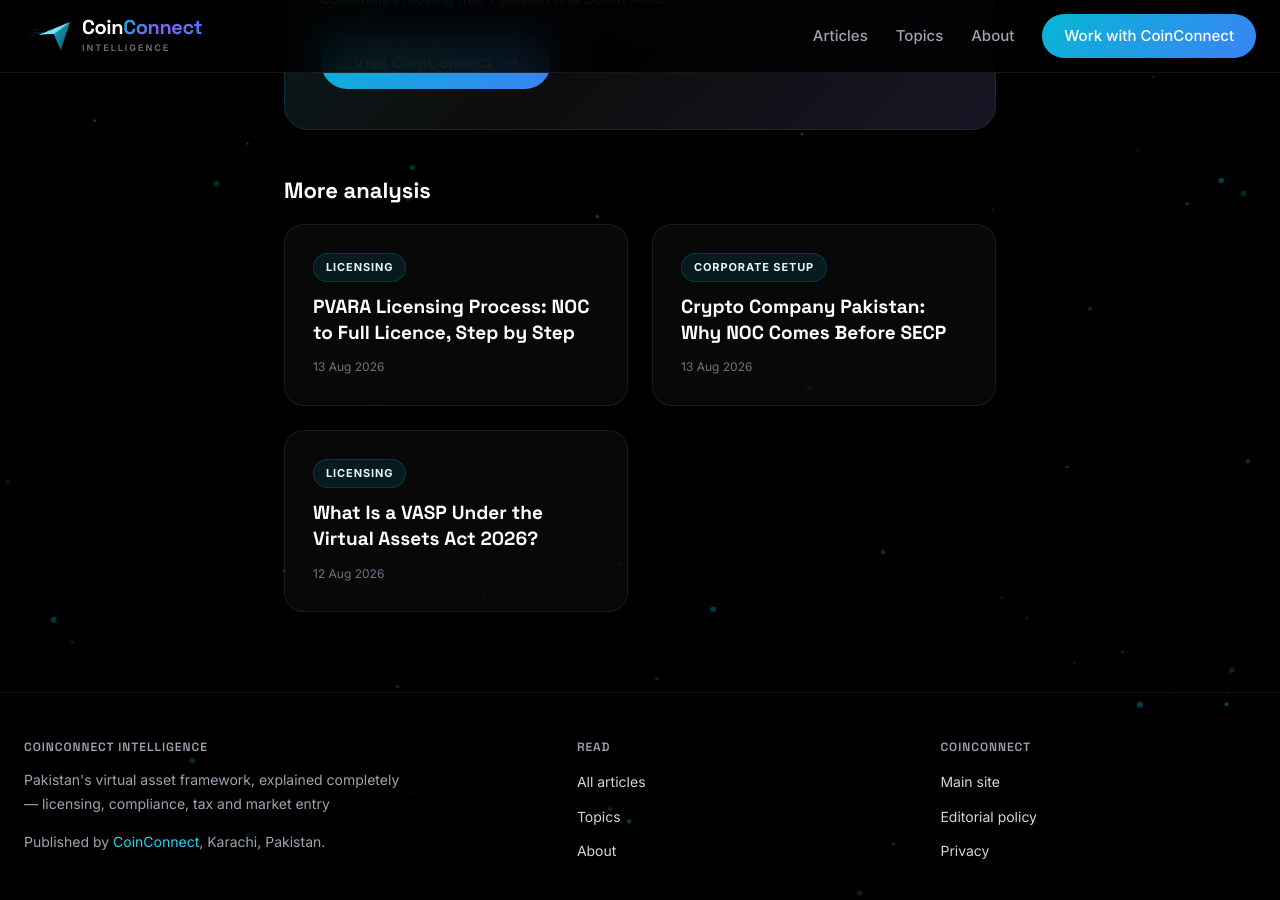
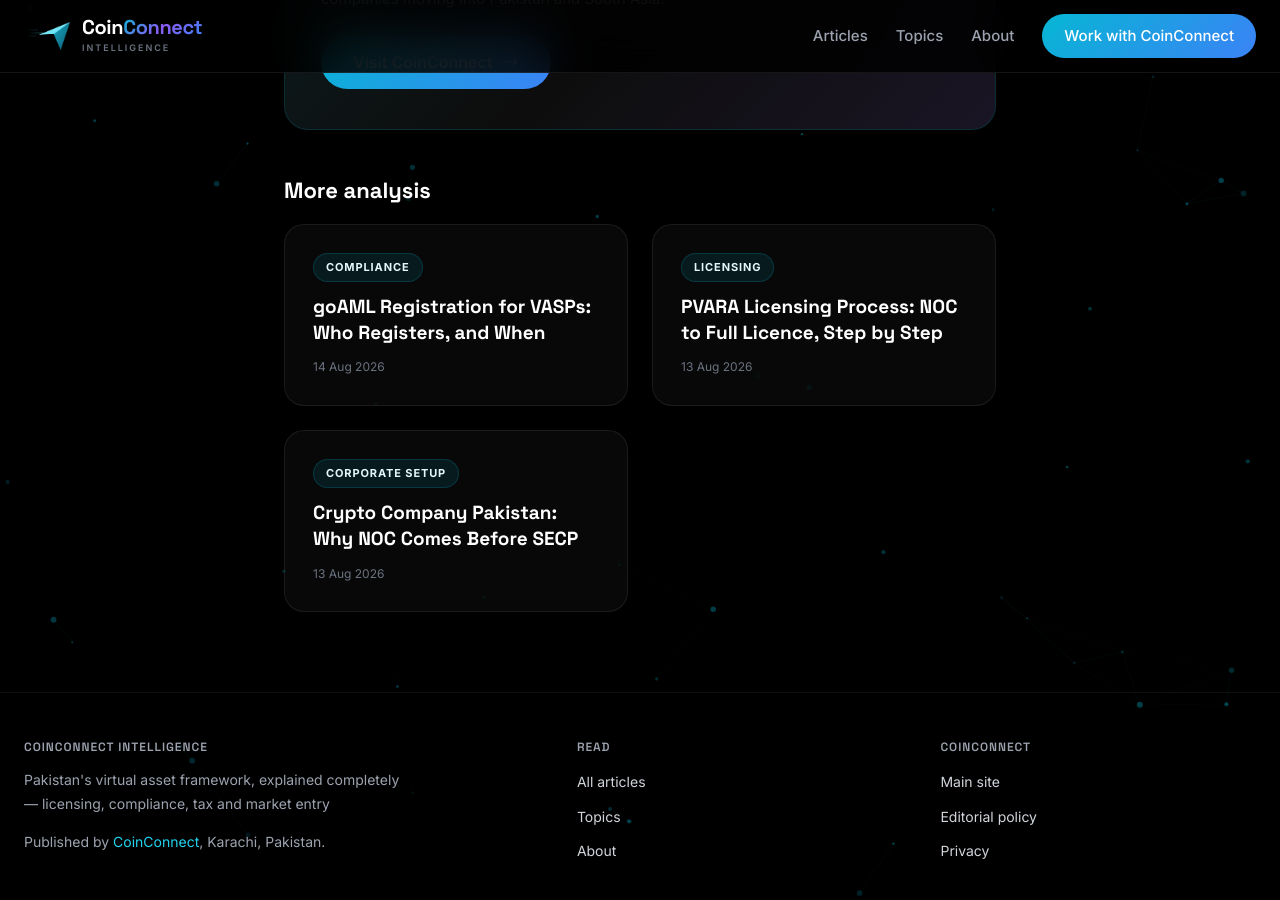
Before and after one commit to coinconnect-pk/coinconnect-pk.github.io, a Jekyll site: the page built from _posts/2026-08-08-who-needs-a-pvara-licence-in-pakistan.md, in a window 1280 px wide and 900 px high, scrolled down 5807 px. Built offline with Jekyll 4.4.1, drawn with Linux system fonts in a browser that asks for light colours.

Commit message:
Publish article for 2026-08-14

```diff
--- a/_data/linkmap.yml
+++ b/_data/linkmap.yml
@@ -274,3 +274,6 @@ blog:
   - url: "https://blog.coinconnect.site/pvara-licensing-process-noc-to-full-licence-step-by-step/"
     title: "PVARA Licensing Process: NOC to Full Licence, Step by Step"
     topics: [pvara, licensing, process, noc, full, licence, step]
+  - url: "https://blog.coinconnect.site/goaml-registration-for-vasps-who-registers-and-when/"
+    title: "goAML Registration for VASPs: Who Registers, and When"
+    topics: [goaml, registration, vasps, registers, compliance]
--- a/_data/published-log.csv
+++ b/_data/published-log.csv
@@ -11,3 +11,4 @@ date,source,title,words
 2026-08-12,queue,"What Is a VASP Under the Virtual Assets Act 2026?",1853
 2026-08-13,queue,"Crypto Company Pakistan: Why NOC Comes Before SECP",2059
 2026-08-13,queue,"PVARA Licensing Process: NOC to Full Licence, Step by Step",2390
+2026-08-14,queue,"goAML Registration for VASPs: Who Registers, and When",1911
--- a/_queue/013-goaml-registration-for-vasps-who-registers-and-when.md
+++ b/_posts/2026-08-14-goaml-registration-for-vasps-who-registers-and-when.md
@@ -1,7 +1,7 @@
 ---
 layout: post
 title: "goAML Registration for VASPs: Who Registers, and When"
-date: 2026-01-01 09:00:00 +0500
+date: 2026-08-14 11:05:36 +0500
 categories: [Compliance]
 author: "Malik Abbas"
 description: "How goAML registration works under PVARA's NOC Regulations 2025: which entity registers, what it unlocks, and when the local company takes over reporting."
@@ -108,11 +108,3 @@ One more point of sequencing that catches people out: under regulation 9.3, cust
 This analysis was prepared by the CoinConnect research desk from the PVARA No Objection Certificate Regulations 2025 (document code PVARA/REG/AML-REG/2025-1, version 1.0, effective 2 December 2025) including Annex A Forms A1, A4, A5, A6 and A7, and from the Virtual Assets Act 2026 as passed by the National Assembly, read as published. Where practice is not yet settled or guidance has not been issued, that is stated above.
 
 Regulatory positions change and specific requirements should be verified against the current position published by the relevant authority before you act on them. This is information and analysis, not legal advice, and it does not create an advisory relationship. Take professional advice on your own circumstances.
-
-## Flags for Malik
-
-1. **Ordinance vs Act mismatch.** The NOC Regulations cite the Virtual Assets Ordinance 2025 throughout (sections 15, 17, 38(1)). The source document we have is the Virtual Assets Act 2026 as passed. Section 74 of the Act saves things done under the lapsed Ordinance. But the section numbers do not map cleanly: in the Act, section 15 is Budget/Finance/Audit and section 17 is inter-agency cooperation, whereas the NOC Regs plainly mean pre-incorporation NOC (Act s.19) and licensing (Act s.21). Section 38(1) in the Act is the Strategic Digital Wallet Company, not a DNFBP designation power. I have quoted the regulations as drafted and attributed the section numbers to "the Ordinance" as the regulations do, without asserting they align with the Act. Worth a note to readers, or a separate piece, once PVARA reissues the regulations against the Act.
-2. **CTR threshold** is not stated in the regulations. Left as "applicable threshold" with a verify instruction.
-3. **Handover mechanic** for the goAML reporting role from foreign to local entity is not prescribed anywhere in the regulations. Flagged as a gap. If you have a view from FMU practice, that would strengthen the section materially.
-4. **Form A1 naming inconsistency** (NOC vs AML Registration) — I have addressed it head-on rather than papering over it.
-5. Word count is c. 1,650 body words. 14 internal links.
```
